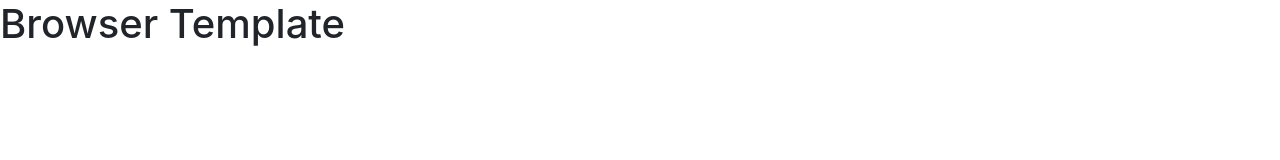
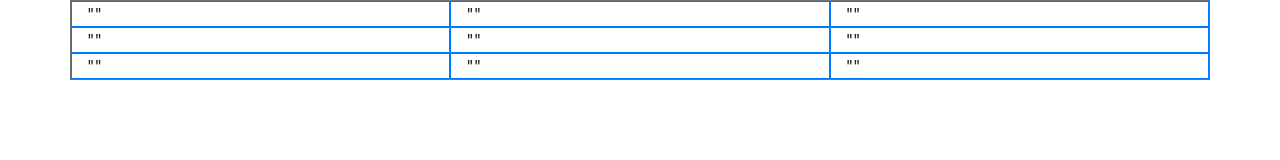
Before and after one commit to lizcramerfox/tictactoe-client, a website built with webpack: page index.html in a window 1280 px wide. Built offline with nearby package versions, Linux system fonts and the light colour scheme.

Commit message:
Created game grid & JS files
- Created game grid in index.html
- Added "/game/" folder to "/assets/scripts/" with new js files:
    - api.js
    - events.js
    - ui.js

```diff
--- a/assets/scripts/app.js
+++ b/assets/scripts/app.js
@@ -6,6 +6,8 @@
 // use require without a reference to ensure a file is bundled
 // require('./example')
 
+const gameEvents = require('./game/events')
+
 $(() => {
   // your JS code goes here
 })
--- /dev/null
+++ b/assets/scripts/game/api.js
@@ -0,0 +1,8 @@
+'use strict'
+
+
+
+// export the api functions, so they can be used in `events.js`
+module.exports = {
+
+}
--- /dev/null
+++ b/assets/scripts/game/events.js
@@ -0,0 +1,11 @@
+const api = require('./api')
+const ui = require('./ui')
+
+// ADD LATER (double-check filepath - this is copied from jquery-ajax-crud training)
+  // const getFormFields = require('./../../../lib/get-form-fields')
+
+
+// We are exporting (outputing) an object with our event handlers inside of it
+module.exports = {
+  // export each function so it can be used in `app.js`
+}
--- /dev/null
+++ b/assets/scripts/game/ui.js
@@ -0,0 +1,8 @@
+
+
+
+// export ui functions so they can be used in events.js
+// if your key has the same name as its value, you can just write the name once
+module.exports = {
+
+}
--- a/index.html
+++ b/index.html
@@ -12,6 +12,18 @@
       <script src="public/application.js" type="text/javascript" charset="utf-8" defer></script>
     </head>
     <body>
-      <h1>Browser Template</h1>
+      <div class="container border border-secondary" id="gameboard-wrapper">
+        <div class="row">
+          <div class="col-4 border border-primary" id="box-0">""</div>
+          <div class="col-4 border border-primary" id="box-1">""</div>
+          <div class="col-4 border border-primary" id="box-2">""</div>
+          <div class="col-4 border border-primary" id="box-3">""</div>
+          <div class="col-4 border border-primary" id="box-4">""</div>
+          <div class="col-4 border border-primary" id="box-5">""</div>
+          <div class="col-4 border border-primary" id="box-6">""</div>
+          <div class="col-4 border border-primary" id="box-7">""</div>
+          <div class="col-4 border border-primary" id="box-8">""</div>
+        </div>
+      </div>
     </body>
 </html>
```
Also changed, not shown: 1 other file.
